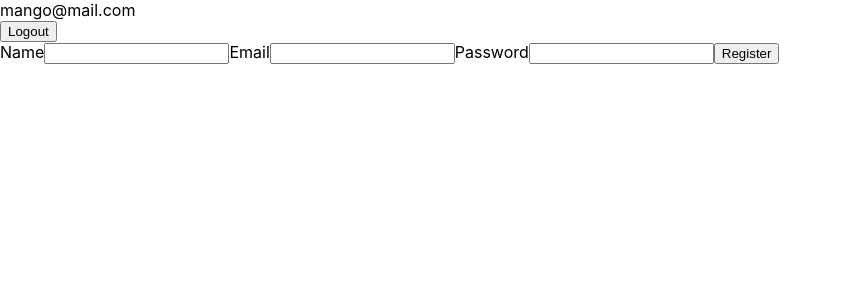
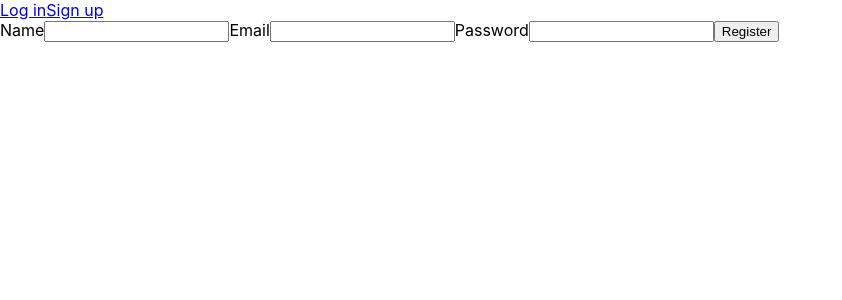
Before and after one commit to VictoriaYotka/goit-react-hw-08-phonebook, a React (Create React App) app: page /goit-react-hw-08-phonebook/register in a window 1280 px wide. Shown: the top 300 px of the page, without its empty margins (0-842 px from the left). Built offline with nearby package versions, Linux system fonts and the light colour scheme.

Commit message:
refactor shared layout

```diff
--- a/src/pages/SharedLayout.jsx
+++ b/src/pages/SharedLayout.jsx
@@ -1,12 +1,36 @@
 import React, { Suspense } from 'react'
-import { Outlet } from 'react-router-dom'
+import { useDispatch, useSelector } from 'react-redux'
+import { Link, Outlet, useNavigate } from 'react-router-dom'
+import { fetchLogout } from 'redux/fetchUser'
+import { selectToken, selectUserEmail } from 'redux/selectors'
 
 const SharedLayout = () => {
+  const email = useSelector(selectUserEmail);
+  const isAuth = useSelector(selectToken);
+  const dispatch = useDispatch();
+  const navigate = useNavigate()
+
+const handleLogoutClick = () => {
+  dispatch(fetchLogout());
+  navigate('/')
+}
+
   return (
     <>
       <header>
-        <p>mango@mail.com</p>
-          <button>Logout</button>
+        {isAuth &&
+        <>
+          <p>{email}</p>
+          <button onClick={handleLogoutClick}>Log out</button>
+        </>
+        }
+
+        {!isAuth &&
+        <>
+          <Link to='/'>Log in</Link>
+          <Link to='/register'>Sign up</Link>
+        </>
+        }
       </header>
 
       <main>
--- a/src/redux/selectors.js
+++ b/src/redux/selectors.js
@@ -13,3 +13,5 @@ export const selectIsLoading = state => state.contacts.isLoading;
 export const selectError = state => state.contacts.error;
 
 export const selectToken = state => state.user.token;
+
+export const selectUserEmail = state => state.user.email;
```
